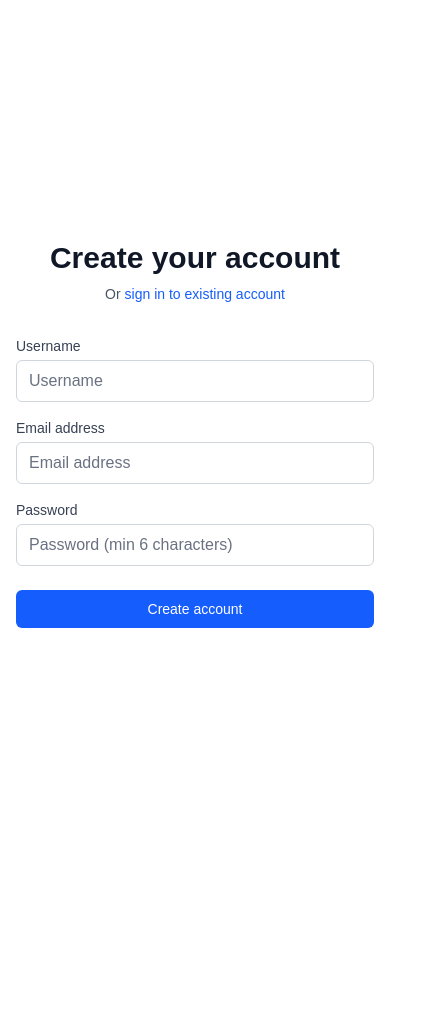
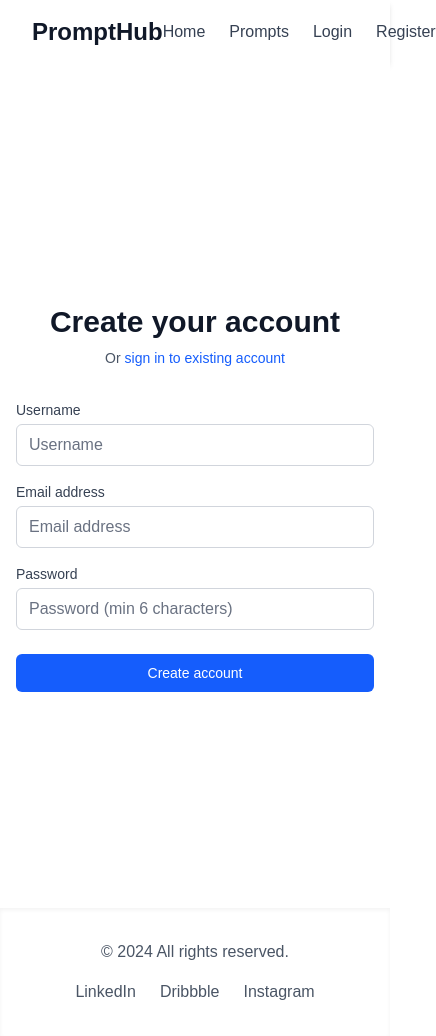
Before and after one commit to pranjalkuhikar/PromptHub, a Next.js app in the folder client/: page /register in a window 390 px wide. Shown: the whole page, 436 px wide, since content can reach past the window. Before the commit the page ends 844 px from the top, so only its background shows below. Built offline with nearby package versions, Linux system fonts and the light colour scheme; no server answers.

Commit message:
feat(layout): add header and footer components to main layout
- Create new Header and Footer components with responsive design
- Integrate components into RootLayout
- Update PromptCard to display job listings instead of prompts
- Replace API data with mock job data in home page

```diff
--- a/client/src/app/layout.tsx
+++ b/client/src/app/layout.tsx
@@ -2,6 +2,8 @@ import type { Metadata } from "next";
 import { Geist, Geist_Mono } from "next/font/google";
 import "./globals.css";
 import { Providers } from "./providers";
+import Footer from "../components/Footer";
+import Header from "../components/Header";
 
 const geistSans = Geist({
   variable: "--font-geist-sans",
@@ -32,7 +34,9 @@ export default function RootLayout({
         className={`${geistSans.variable} ${geistMono.variable} antialiased`}
         suppressHydrationWarning={true}
       >
+        <Header />
         <Providers>{children}</Providers>
+        <Footer />
       </body>
     </html>
   );
--- a/client/src/app/page.tsx
+++ b/client/src/app/page.tsx
@@ -4,33 +4,37 @@ import { useGetPromptsQuery } from "@/features/api/apiSlice";
 import PromptCard from "../components/PromptCard";
 
 const Page = () => {
-  const { data: prompts, isLoading, error } = useGetPromptsQuery();
-  console.log(prompts);
-
-  if (isLoading) return <div>Loading prompts...</div>;
-  if (error)
-    return (
-      <div>
-        Error: {"message" in error ? error.message : "An error occurred"}
-      </div>
-    );
+  const jobData = [
+    {
+      companyLogo: "/Images/airbnb.png",
+      companyName: "Airbnb",
+      timePosted: "5 days ago",
+      jobTitle: "Junior UI/UX Designer",
+      jobTypes: ["Contract", "Remote"],
+      salary: "$100/hr",
+      location: "Delhi, India",
+      saved: false,
+    },
+    {
+      companyLogo: "/Images/apple.png",
+      companyName: "Apple",
+      timePosted: "5 days ago",
+      jobTitle: "Graphic Designer",
+      jobTypes: ["Full-Time", "Flexible Schedule"],
+      salary: "$85-120k",
+      location: "Kerala, India",
+      saved: true,
+    },
+  ];
 
   return (
-    <main className="container mx-auto p-4">
-      <div>Home Page</div>
-      <div className="grid grid-cols-1 md:grid-cols-2 lg:grid-cols-3 gap-6">
-        {prompts?.map((prompt) => (
-          <PromptCard
-            key={prompt._id}
-            prompt={{
-              id: prompt._id,
-              title: prompt.prompt,
-              tags: prompt.tags,
-            }}
-          />
+    <>
+      <main className="container mx-auto p-4 flex flex-wrap justify-center gap-8">
+        {jobData.map((job, index) => (
+          <PromptCard key={index} {...job} />
         ))}
-      </div>
-    </main>
+      </main>
+    </>
   );
 };
 
--- /dev/null
+++ b/client/src/components/Footer.tsx
@@ -0,0 +1,25 @@
+import React from 'react';
+import Link from 'next/link';
+
+const Footer: React.FC = () => {
+  return (
+    <footer className="w-full py-8 px-8 bg-white dark:bg-gray-900 shadow-inner text-center text-gray-600 dark:text-gray-400">
+      <div className="container mx-auto flex flex-col md:flex-row justify-between items-center">
+        <p className="mb-4 md:mb-0">&copy; 2024 All rights reserved.</p>
+        <div className="flex space-x-6">
+          <Link href="https://linkedin.com" target="_blank" rel="noopener noreferrer" className="hover:text-blue-600 dark:hover:text-blue-400 transition-colors">
+            LinkedIn
+          </Link>
+          <Link href="https://dribbble.com" target="_blank" rel="noopener noreferrer" className="hover:text-pink-600 dark:hover:text-pink-400 transition-colors">
+            Dribbble
+          </Link>
+          <Link href="https://instagram.com" target="_blank" rel="noopener noreferrer" className="hover:text-purple-600 dark:hover:text-purple-400 transition-colors">
+            Instagram
+          </Link>
+        </div>
+      </div>
+    </footer>
+  );
+};
+
+export default Footer;
--- /dev/null
+++ b/client/src/components/Header.tsx
@@ -0,0 +1,24 @@
+import React from 'react';
+import Link from 'next/link';
+
+const Header: React.FC = () => {
+  return (
+    <header className="w-full py-4 px-8 flex justify-between items-center bg-white dark:bg-gray-900 shadow-md">
+      <div className="text-2xl font-bold text-gray-900 dark:text-white">
+        <Link href="/">
+          PromptHub
+        </Link>
+      </div>
+      <nav>
+        <ul className="flex space-x-6">
+          <li><Link href="/" className="text-gray-700 dark:text-gray-300 hover:text-blue-600 dark:hover:text-blue-400 transition-colors">Home</Link></li>
+          <li><Link href="/prompts" className="text-gray-700 dark:text-gray-300 hover:text-blue-600 dark:hover:text-blue-400 transition-colors">Prompts</Link></li>
+          <li><Link href="/login" className="text-gray-700 dark:text-gray-300 hover:text-blue-600 dark:hover:text-blue-400 transition-colors">Login</Link></li>
+          <li><Link href="/register" className="text-gray-700 dark:text-gray-300 hover:text-blue-600 dark:hover:text-blue-400 transition-colors">Register</Link></li>
+        </ul>
+      </nav>
+    </header>
+  );
+};
+
+export default Header;
--- a/client/src/components/PromptCard.tsx
+++ b/client/src/components/PromptCard.tsx
@@ -1,35 +1,72 @@
-import React from "react";
+import React from 'react';
+import Image from 'next/image';
 
-interface PromptCardProps {
-  prompt: {
-    id: string;
-    title: string;
-    tags: string[];
-  };
+interface JobCardProps {
+  companyLogo: string;
+  companyName: string;
+  timePosted: string;
+  jobTitle: string;
+  jobTypes: string[];
+  salary: string;
+  location: string;
+  saved: boolean;
 }
 
-const PromptCard: React.FC<PromptCardProps> = ({ prompt }) => {
+const JobCard: React.FC<JobCardProps> = ({
+  companyLogo,
+  companyName,
+  timePosted,
+  jobTitle,
+  jobTypes,
+  salary,
+  location,
+  saved,
+}) => {
   return (
-    <div
-      key={prompt.id}
-      className="bg-white dark:bg-gray-800 rounded-lg shadow-md p-6 transform transition duration-300 hover:scale-105 hover:shadow-lg"
-    >
-      <h2 className="text-xl font-semibold text-gray-900 dark:text-white mb-2">
-        {prompt.title}
-      </h2>
+    <div className="bg-white dark:bg-gray-800 rounded-xl shadow-lg p-6 flex flex-col justify-between" style={{ width: '350px', height: '400px' }}>
+      {/* Top Section */}
+      <div className="flex justify-between items-start mb-4">
+        <div className="flex items-center">
+          <div className="w-12 h-12 rounded-full flex items-center justify-center bg-gray-100 dark:bg-gray-700 mr-3">
+            <Image src={companyLogo} alt={companyName} width={32} height={32} />
+          </div>
+          <div>
+            <h3 className="text-lg font-semibold text-gray-900 dark:text-white">{companyName}</h3>
+            <p className="text-sm text-gray-500 dark:text-gray-400">{timePosted}</p>
+          </div>
+        </div>
+        <button className={`px-4 py-2 rounded-full text-sm font-medium ${saved ? 'bg-blue-100 text-blue-600 dark:bg-blue-900 dark:text-blue-300' : 'bg-gray-100 text-gray-600 dark:bg-gray-700 dark:text-gray-300'}`}>
+          {saved ? 'Saved' : 'Save'}
+          <svg xmlns="http://www.w3.org/2000/svg" className="h-4 w-4 inline-block ml-1" fill="none" viewBox="0 0 24 24" stroke="currentColor">
+            <path strokeLinecap="round" strokeLinejoin="round" strokeWidth={2} d="M5 5a2 2 0 012-2h10a2 2 0 012 2v16l-7-3.5L5 21V5z" />
+          </svg>
+        </button>
+      </div>
 
-      <div className="flex flex-wrap gap-2">
-        {prompt.tags.map((tag, index) => (
-          <span
-            key={index}
-            className="bg-blue-100 text-blue-800 text-xs font-medium px-2.5 py-0.5 rounded-full dark:bg-blue-900 dark:text-blue-300"
-          >
-            {tag}
+      {/* Job Title */}
+      <h2 className="text-2xl font-bold text-gray-900 dark:text-white mb-4">{jobTitle}</h2>
+
+      {/* Job Type Tags */}
+      <div className="flex flex-wrap gap-2 mb-6">
+        {jobTypes.map((type, index) => (
+          <span key={index} className="px-3 py-1 bg-gray-100 dark:bg-gray-700 text-gray-700 dark:text-gray-300 rounded-full text-sm">
+            {type}
           </span>
         ))}
+      </div>
+
+      {/* Bottom Section */}
+      <div className="flex justify-between items-end">
+        <div>
+          <p className="text-xl font-bold text-gray-900 dark:text-white mb-1">{salary}</p>
+          <p className="text-sm text-gray-500 dark:text-gray-400">{location}</p>
+        </div>
+        <button className="bg-black text-white px-6 py-2 rounded-lg text-base font-semibold hover:bg-gray-800 transition-colors">
+          Apply now
+        </button>
       </div>
     </div>
   );
 };
 
-export default PromptCard;
+export default JobCard;
```
